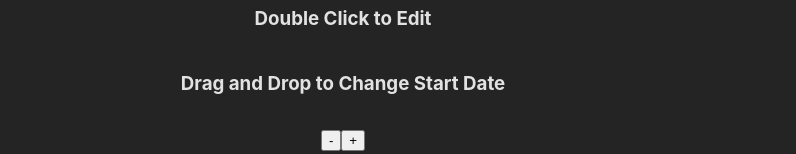
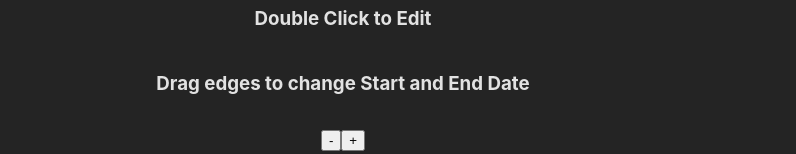
Before and after one commit to davisios/timeline, a React (Vite) app: page / in a window 1280 px wide. Shown: the part 171-325 px from the top of the page, without its empty margins (297-1093 px from the left). Built offline with nearby package versions, Linux system fonts and the light colour scheme.

Commit message:
update start and end date instructions

```diff
--- a/src/App.jsx
+++ b/src/App.jsx
@@ -8,7 +8,7 @@ function App() {
       <div className='App'>
         <h1>Event Timeline</h1>
         <h3>Double Click to Edit</h3>
-        <h3>Drag and Drop to Change Start Date</h3>
+        <h3>Drag edges to change Start and End Date</h3>
         <EventProvider>
           <Timeline />
         </EventProvider>
```
